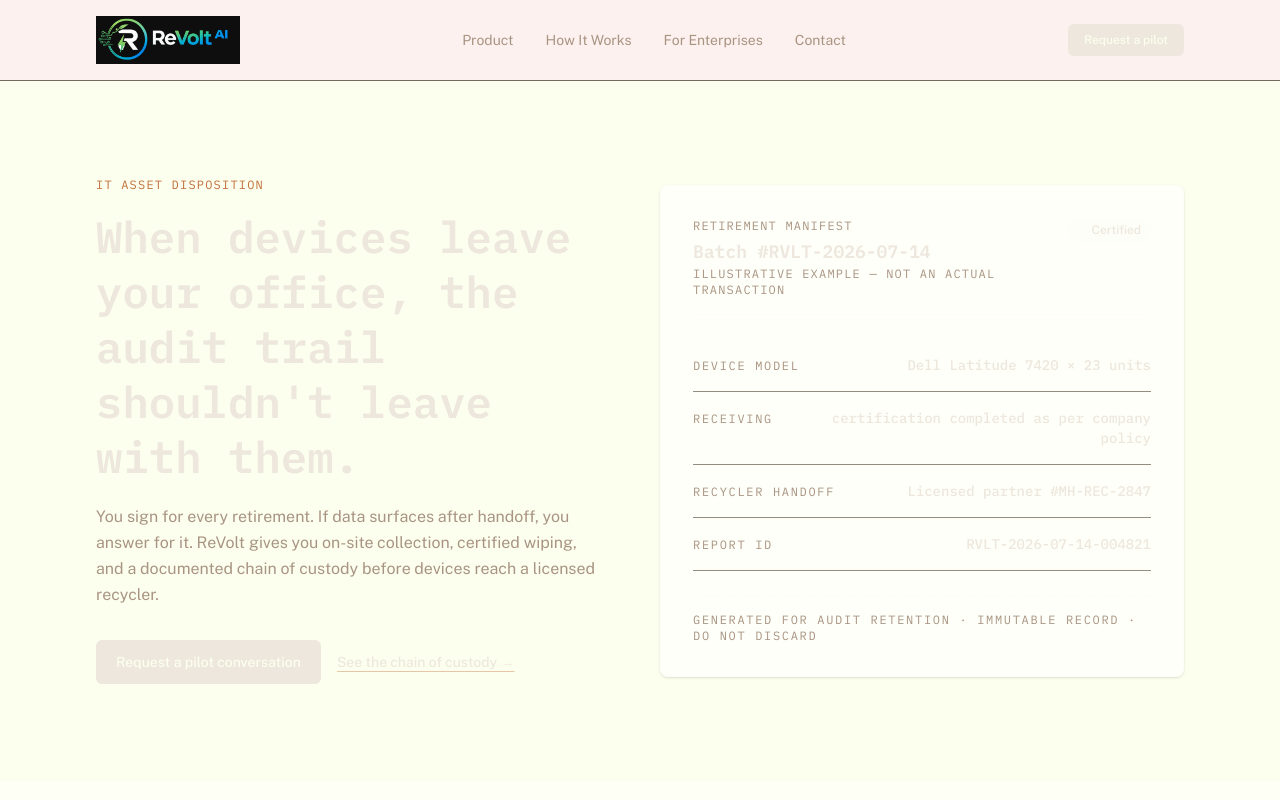
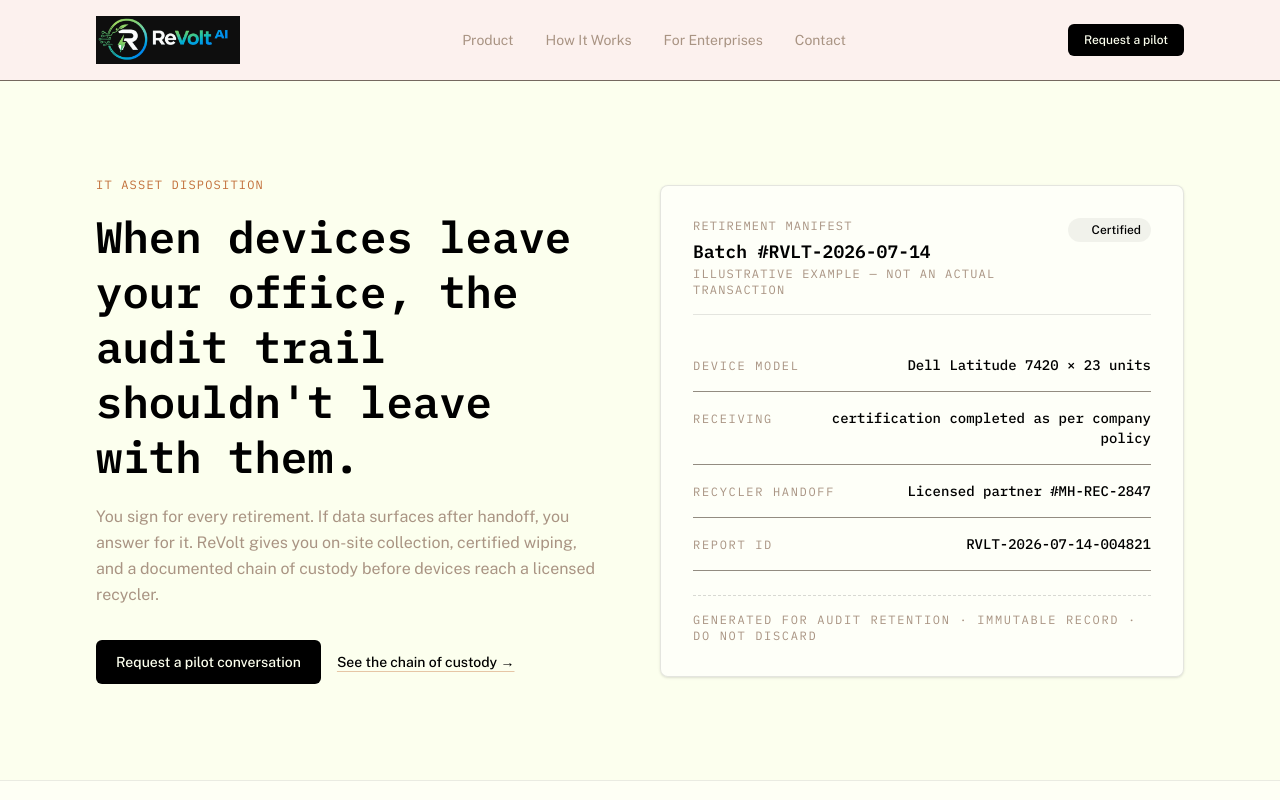
Before and after one commit to tejasvswipe/ReVolt-AI, a Next.js app: page / in a window 1280 px wide. Shown: the top 800 px of the page. Built offline with nearby package versions, Linux system fonts and the light colour scheme.

Commit message:
cool ass

```diff
--- a/app/globals.css
+++ b/app/globals.css
@@ -9,7 +9,7 @@
   --color-surface: #FCE7D2;    /* pale peach, not stark white */;
   --color-surface-2: #FCE0C9;   /* slightly darker peach, not stark white */;
 
-  --color-ink: #EDE7DD;       /* pale white, not stark white */
+  --color-ink: #000000;       /* pale white, not stark white */
   --color-steel: #A99483;
   --color-muted: #786655;
 
```
